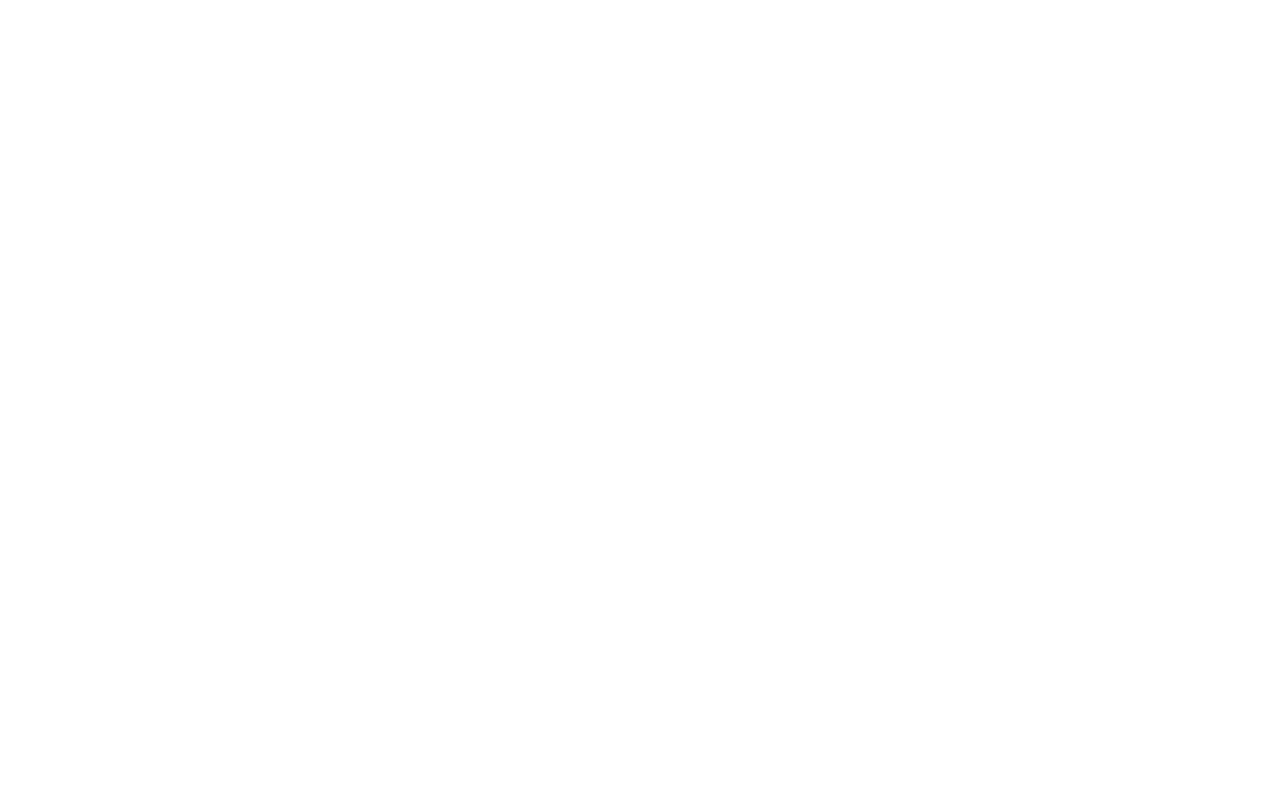
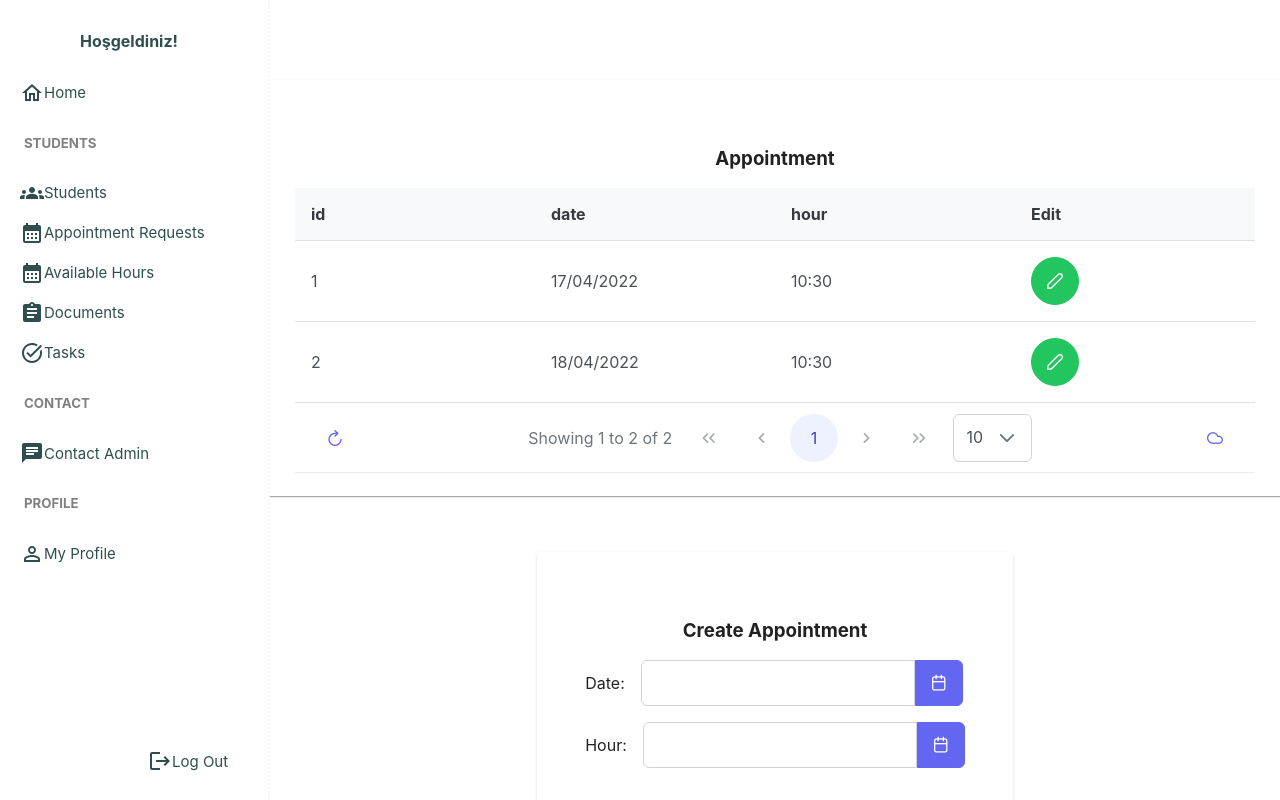
Before and after one commit to hilalalyavuz/thesis-project-management-UI, a React (Create React App) app: page /AvailableHours in a window 1280 px wide. Before the commit this address had no page. Built offline with nearby package versions, Linux system fonts and the light colour scheme.

Commit message:
supervisor(availablehours,appointmentrequest)

```diff
--- a/src/App.js
+++ b/src/App.js
@@ -12,6 +12,8 @@
 import ProfileSup from './views/Supervisor/ProfileSup';
 import MakeAppointment from './views/Student/MakeAppointment';
 import ContactAdmin from './views/Supervisor/ContactAdmin'
+import AppointmentRequests from './views/Supervisor/AppointmentRequests'
+import AvailableHours from './views/Supervisor/AvailableHours'
 
 function App() {
   return (
@@ -43,6 +45,10 @@
           </Route>
           <Route path="/ContactAdmin" exact element={<ContactAdmin/>}>
           </Route>
+          <Route path="/AppointmentRequests" exact element={<AppointmentRequests/>}>
+          </Route>
+          <Route path="/AvailableHours" exact element={<AvailableHours/>}>
+          </Route>
        </Routes>
      </Router>
 
--- a/src/components/Sup_Sidebar.js
+++ b/src/components/Sup_Sidebar.js
@@ -34,12 +34,12 @@
     <MenuItem className='menuItem'>
         <CalendarMonthIcon />
         Appointment Requests
-        <Link to={'/'} />
+        <Link to={'/AppointmentRequests'} />
      </MenuItem>
      <MenuItem className='menuItem'>
-        <EmailOutlinedIcon />
-        Messages
-        <Link to={'/'} />
+        <CalendarMonthIcon />
+        Available Hours
+        <Link to={'/AvailableHours'} />
      </MenuItem>
      <MenuItem className='menuItem'>
      <AssignmentIcon />
--- a/src/views/Student/MakeAppointment.js
+++ b/src/views/Student/MakeAppointment.js
@@ -76,7 +76,7 @@
 
   <Card className="card">
           <div className="table">
-          <h3>Choose Supervisor</h3>
+          <h3>Appointment</h3>
             <DataGrid
               rows={rows}
               columns={columns}
--- /dev/null
+++ b/src/views/Supervisor/AppointmentRequests.js
@@ -0,0 +1,73 @@
+import * as React from 'react';
+import {useState, useRef} from 'react'
+import Sidebar from '../../components/Sup_Sidebar';
+import '../../css/Common.css'
+import { DataGrid } from "@mui/x-data-grid";
+import { Card } from '@mui/material';
+import Button from '@mui/material/Button';
+
+export default function AppointmentRequests() {
+
+  const [selectionModel, setSelectionModel] = useState([]);
+
+  let rows = [
+    { id: 1, date: "17/04/2022", hour: "10:30"},
+    { id: 2, date: "18/04/2022", hour: "10:30"}
+  ];
+  const columns = [
+    { field: "date", headerName: "Date", width: 200 },
+    { field: "hour", headerName: "Hour", width: 200 },
+  ];
+
+
+    return(
+        <>
+        <div className='Page'>
+
+<div className='Sidebar'>
+    <Sidebar/>
+</div>
+
+<div className='Main'>
+  <div className='Main2'>
+
+  <Card className="card">
+          <div className="table">
+          <h3>Appointment</h3>
+            <DataGrid
+              rows={rows}
+              columns={columns}
+              pageSize={5}
+              checkboxSelection
+              selectionModel={selectionModel}
+              hideFooterSelectedRowCount
+              onSelectionModelChange={(selection) => {
+                if (selection.length > 1) {
+                  const selectionSet = new Set(selectionModel);
+                  const result = selection.filter((s) => !selectionSet.has(s));
+
+                  setSelectionModel(result);
+                } else {
+                  setSelectionModel(selection);
+                }
+              }}
+            />
+          </div>
+          <div className="buttonArea">
+          <Button variant="contained" style={{marginTop:'6rem',marginBottom:'1rem',marginRight:'1rem'}}>
+                              Approve
+                            </Button>
+          <Button variant="contained" style={{marginTop:'6rem',marginBottom:'1rem'}}>
+            Reject
+          </Button>
+          </div>
+          </Card>
+
+  </div>
+
+</div>
+
+</div>
+      </>
+    )
+}
--- /dev/null
+++ b/src/views/Supervisor/AvailableHours.js
@@ -0,0 +1,134 @@
+import * as React from 'react';
+import {useState, useRef} from 'react'
+import Sidebar from '../../components/Sup_Sidebar';
+import '../../css/Common.css'
+import { DataGrid } from "@mui/x-data-grid";
+import { Card } from '@mui/material';
+import { Button } from 'primereact/button';
+import { Dropdown } from 'primereact/dropdown';
+import { DataTable } from 'primereact/datatable';
+import { Column } from 'primereact/column';
+import { Dialog } from 'primereact/dialog';
+import {InputTextarea} from 'primereact/inputtextarea';
+import { Rating } from 'primereact/rating';
+import { Box } from '@mui/system';
+import { Calendar } from 'primereact/calendar';
+
+export default function AppointmentRequests() {
+
+
+    const [doc,setDoc] = useState(null);
+    const [docDialog, setDocDialog] = useState(false);
+    const [date8, setDate8] = useState(null);
+    const [date3, setDate3] = useState(null);
+
+
+
+    let rows = [
+        { id: 1, date: "17/04/2022", hour: "10:30"},
+        { id: 2, date: "18/04/2022", hour: "10:30"}
+      ];
+
+      const paginatorLeft = <Button type="button" icon="pi pi-refresh" className="p-button-text" />;
+      const paginatorRight = <Button type="button" icon="pi pi-cloud" className="p-button-text" />;
+
+      const actionEdit = (rowData) => {
+        return(
+            <React.Fragment>
+               <Button icon="pi pi-pencil" className="p-button-rounded p-button-success mr-2" onClick={() => editDoc(rowData)} />
+            </React.Fragment>
+        );
+    }
+
+    const editDoc = (doc) =>{
+        setDoc({...doc});
+        setDocDialog(true);
+    }
+
+    const docDialogFooter = (
+        <React.Fragment>
+            <Button label="Cancel" icon="pi pi-times" className="p-button-text" onClick={()=>{setDocDialog(false)}} />
+            <Button label="Save" icon="pi pi-check" className="p-button-text" onClick={()=>{console.log("saved")}}/>
+        </React.Fragment>
+    );
+
+    return(
+        <>
+        <div className='Page'>
+
+<div className='Sidebar'>
+    <Sidebar/>
+</div>
+
+<div className='Main'>
+  <div className='Main2'>
+
+  <Card style={{marginTop:'5rem'}} className='card'>
+    <div className="table">
+        <h3>Appointment</h3>
+                        <DataTable value={rows} paginator responsiveLayout="scroll"
+                        paginatorTemplate="CurrentPageReport FirstPageLink PrevPageLink PageLinks NextPageLink LastPageLink RowsPerPageDropdown"
+                        currentPageReportTemplate="Showing {first} to {last} of {totalRecords}" rows={10} rowsPerPageOptions={[10,20,50]}
+                        paginatorLeft={paginatorLeft} paginatorRight={paginatorRight}>
+                        <Column field="id" header="id" style={{ width: '25%' }}></Column>
+                        <Column field="date" header="date" style={{ width: '25%' }}></Column>
+                        <Column field="hour" header="hour" style={{ width: '25%' }}></Column>
+                        <Column header="Edit" body={actionEdit}></Column>
+                        </DataTable>
+                    </div>
+                    </Card>
+                    <Card style={{marginTop:'2rem'}} className='card'>
+                    <div>
+                        <form>
+                            <Box>
+                        <h3>Create Appointment</h3>
+                        <div className="field col-12 md:col-4">
+                        <label style={{marginRight:'1rem'}}>
+                             Date:
+                        </label>
+                            <Calendar id="icon" value={date3} onChange={(e) => setDate3(e.value)} showIcon />
+                        </div>
+                        <div style={{marginTop:'1rem'}} className="field col-12 md:col-4">
+                        <label style={{marginRight:'1rem'}}>
+                             Hour:
+                        </label>
+                        <Calendar id="time24" value={date8} onChange={(e) => setDate8(e.value)} showIcon timeOnly hourFormat="24" />
+                    </div>
+
+
+                            </Box>
+
+                        <div style={{marginTop:'2rem',justifyContent:'center',display:'flex'}}>
+                            <Button type="submit" value="Submit" variant="contained">Create</Button>
+                        </div>
+
+                        </form>
+
+          </div>
+                    </Card>
+                   <Dialog visible={docDialog} style={{ width: '450px' }} header="Document Details" modal className="p-fluid" footer={docDialogFooter} onHide={()=>{setDocDialog(false)}}>
+                <div className="field">
+                    <label htmlFor="name">{doc ? doc.name:null}</label>
+                </div>
+                <div className="field col-12 md:col-4">
+                        <label style={{marginRight:'1rem'}}>
+                             Date:
+                        </label>
+                            <Calendar id="icon" value={date3} onChange={(e) => setDate3(e.value)} showIcon />
+                        </div>
+                        <div style={{marginTop:'1rem'}} className="field col-12 md:col-4">
+                        <label style={{marginRight:'1rem'}}>
+                             Hour:
+                        </label>
+                        <Calendar id="time24" value={date8} onChange={(e) => setDate8(e.value)} showIcon timeOnly hourFormat="24" />
+                    </div>
+                </Dialog>
+
+  </div>
+
+</div>
+
+</div>
+      </>
+    )
+}
--- a/src/views/Supervisor/ContactAdmin.js
+++ b/src/views/Supervisor/ContactAdmin.js
@@ -14,9 +14,6 @@
 import TextareaAutosize from '@mui/material/TextareaAutosize';
 
 export default function ContactAdmin() {
-
-
-
 
 
     const [state2, setState2] = useState([]);
```
